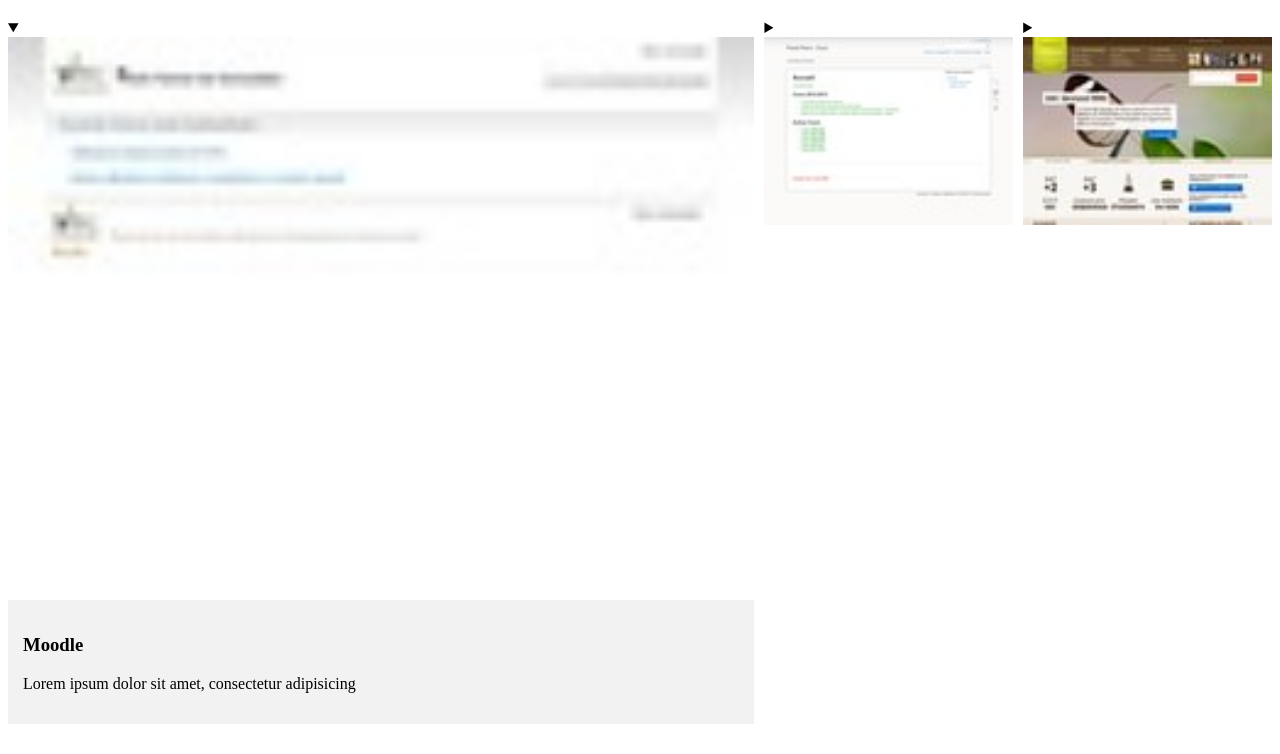
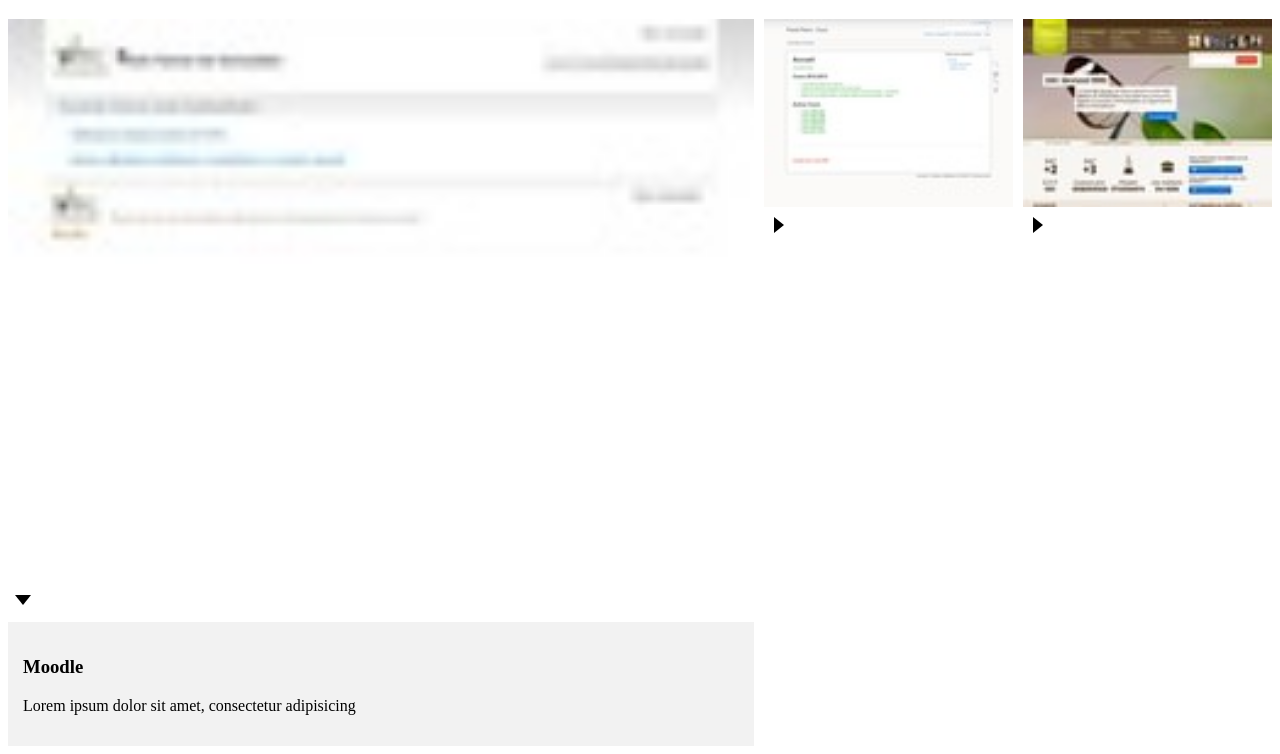
Before and after one commit to MMI-NFC-2026/sae105-r112-tp4-baranowska-oliwia, a plain HTML site: page index.html in a window 1280 px wide. Shown: the part 61-815 px from the top of the page. Drawn offline with Linux system fonts and the light colour scheme.

Commit message:
triangle CSS

```diff
--- a/src/css/components/accordeon.css
+++ b/src/css/components/accordeon.css
@@ -28,3 +28,26 @@
 .accordeon details[open] > div {
   background-color: #f2f2f2;
 }
+
+.accordeon > details > summary {
+  list-style: none;
+}
+
+.accordeon > details > summary::marker,
+.accordeon > details > summary::-webkit-details-marker {
+  display: none;
+}
+
+.accordeon > details > summary::after {
+  content: "";
+  display: inline-block;
+  margin: 10px;
+  border-top: 8px solid transparent;
+  border-bottom: 8px solid transparent;
+  border-left: 10px solid black;
+  transition: transform 0.3s;
+}
+
+.accordeon > details[open] > summary::after {
+  transform: rotate(90deg);
+}
```
